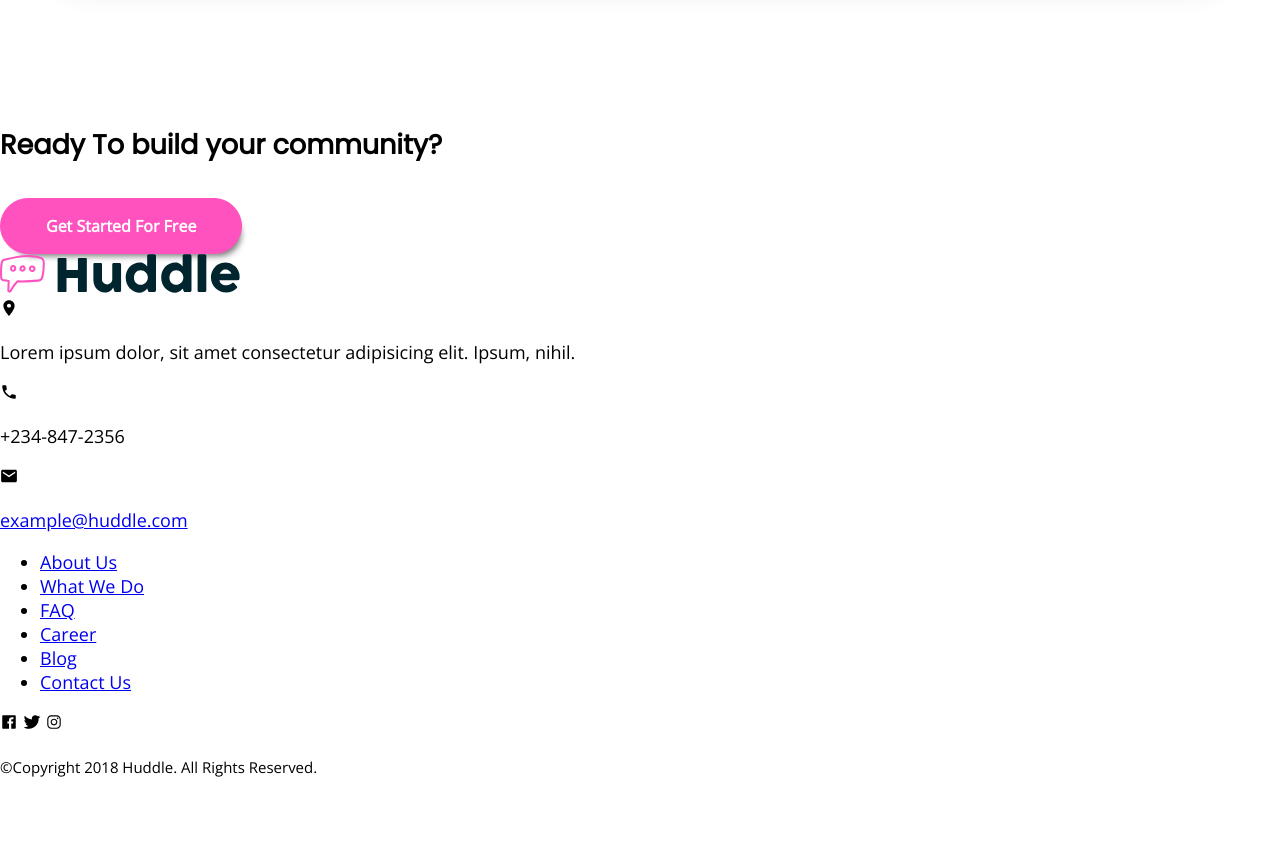
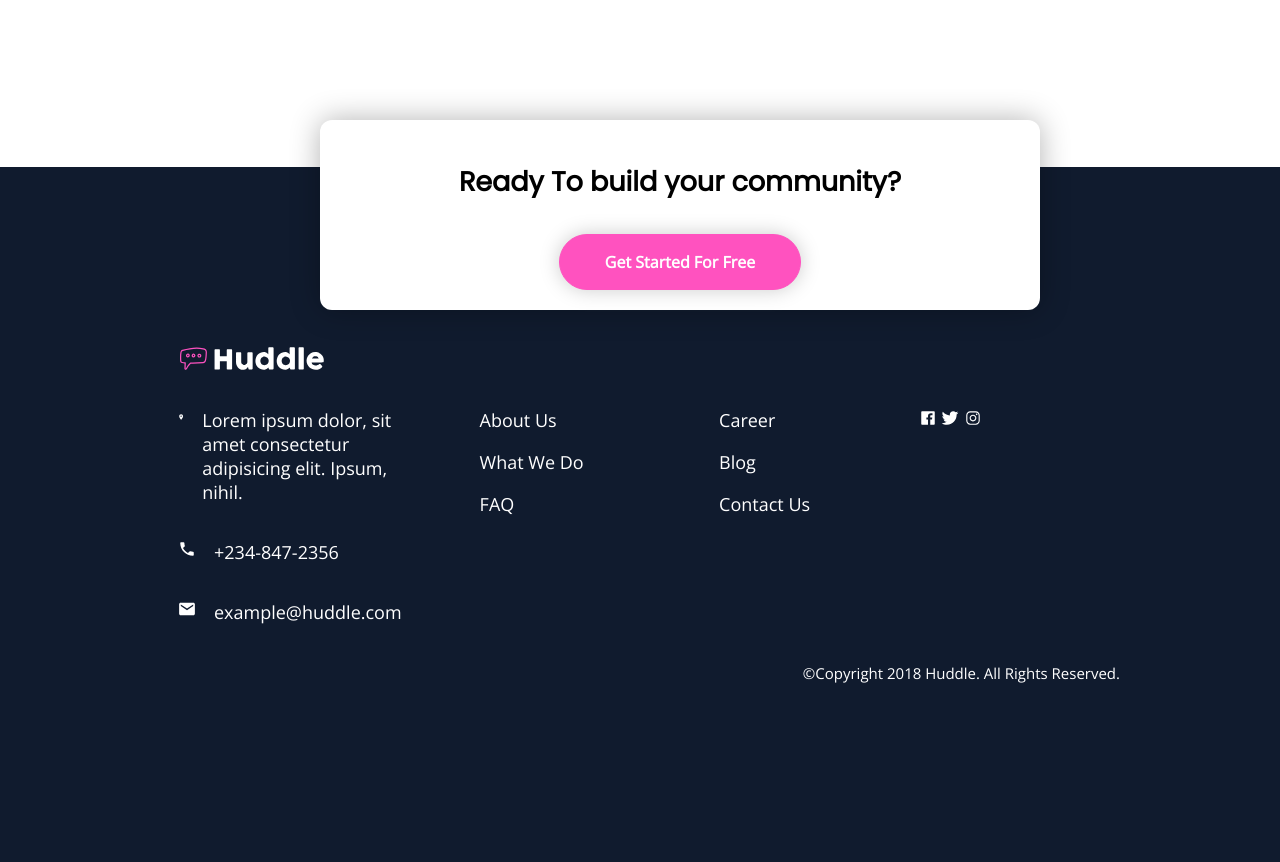
Before and after one commit to Z11mm/huddle-landing-page, a plain HTML site: page index.html in a window 1280 px wide. Shown: the part 1800-2662 px from the top of the page. Before the commit the page ends 2596 px from the top, so only its background shows below. Drawn offline with nearby package versions, Linux system fonts and the light colour scheme.

Commit message:
Completed footer layout

```diff
--- a/index.html
+++ b/index.html
@@ -94,58 +94,69 @@
 			</section>
 		</div>
 
-		<section>
-			<div class="call-to-action">
-				<h2>Ready To build your community?</h2>
-			</div>
-			<button class="button">Get Started For Free</button>
-		</section>
-
 	</main>
 
 	<footer>
-		<div class="footer-logo">
-			<img src="images/logo.svg" alt="company-logo">
+		<div class="call-to-action">
+				<h2>Ready To build your community?</h2>
+				<button class="button">Get Started For Free</button>
+		</div>
+		<div class="bg-wrapper">
+			<div class="all-footer-content">
+				<div class="footer-logo-wrapper">
+					<img class="footer-logo" src="images/footer-logo.svg" alt="company-logo">
 				</div>
 
-		<div class="location">
-			<ion-icon name="pin"></ion-icon>
+				<div class="grid-wrapper">
+					<div class="contact-flex">
+						<div class="location contact-details">
+							<ion-icon name="pin" class="icons"></ion-icon>
 							<p>
 								Lorem ipsum dolor, sit amet consectetur adipisicing elit. Ipsum, nihil.
 							</p>
 						</div>
 
-		<div class="phone">
-			<ion-icon name="call"></ion-icon>
+						<div class="phone contact-details">
+							<ion-icon name="call" class="icons"></ion-icon>
 							<p>+234-847-2356</p>
 						</div>
 
-		<div class="email">
-			<ion-icon name="mail"></ion-icon>
+						<div class="email contact-details">
+							<ion-icon name="mail" class="icons"></ion-icon>
 							<p><a href="mailto: example@huddle.com">example@huddle.com</a></p>
+						</div>
 					</div>
 
 					<div class="other-details">
-			<ul>
+						<ul class="features">
 							<li><a href="#">About Us</a></li>
 							<li><a href="#">What We Do</a></li>
 							<li><a href="#">FAQ</a></li>
+						</ul>
+					</div>
+
+					<div class="other-details">
+						<ul class="features">
 							<li><a href="#">Career</a></li>
 							<li><a href="#">Blog</a></li>
 							<li><a href="#">Contact Us</a></li>
 						</ul>
 					</div>
-		<!-- <i class="fab fa-facebook"></i>
-		<i class="fab fa-twitter"></i>
-		<i class="fab fa-instagram"></i> -->
 
+					<div style="margin: 18px">
 						<ion-icon name="logo-facebook"></ion-icon>
 						<ion-icon name="logo-twitter"></ion-icon>
 						<ion-icon name="logo-instagram"></ion-icon>
+					</div>
+				</div>
 
+				<div class="copyright">
 					<p>
 						<small>&copy;Copyright 2018 Huddle. All Rights Reserved.</small>
 					</p>
+				</div>
+			</div>
+		</div>
 	</footer>
 	<script src="https://unpkg.com/ionicons@4.5.10-0/dist/ionicons.js"></script>
 </body>
--- a/style.css
+++ b/style.css
@@ -24,7 +24,7 @@ body {
     border: 1px solid hsl(322, 100%, 66%);
     border-radius: 300px;
     text-transform: capitalize;
-    box-shadow: 5px 8px 6px -6px #777;
+    box-shadow: 0 0 20px #ccc;
 }
 
 .button-white {
@@ -38,7 +38,7 @@ body {
     border: 1px solid #fff;
     border-radius: 300px;
     text-transform: capitalize;
-    box-shadow: 5px 8px 6px -6px #777;
+    box-shadow: 0 0 10px #ccc;
 }
 
 .button:hover {
@@ -94,7 +94,8 @@ body {
 
 /* CARDS */
 .card-wrapper {
-    padding: 80px 0;
+    padding-top: 4rem;
+    padding-bottom: 10rem;
 }
 
 .cardbox {
@@ -119,3 +120,87 @@ body {
     display: flex;
     justify-content: center;
 }
+
+/* CALL TO ACTION CARD */
+.call-to-action {
+    position: absolute;
+    left: 20rem;
+    bottom: 32rem;
+    width: 50%;
+    height: auto;
+    box-shadow: 0 0 30px rgba(0, 0, 0, 0.3);
+    border-radius: 12px;
+    margin: 40px auto;
+    text-align: center;
+    padding: 20px 40px;
+    background-color: #fff;
+}
+
+/* FOOTER */
+footer {
+    position: relative;
+}
+
+.bg-wrapper {
+    background-color:#101b2e;
+}
+
+.all-footer-content {
+    padding: 10rem;
+    color: #fff;
+}
+
+.footer-logo {
+    width: 15%;
+    height: auto;
+    margin: 20px;
+    /* fill: #fff; */
+}
+
+.footer-logo-wrapper {
+    display: flex;
+}
+
+.contact-flex {
+    display: flex;
+    flex-flow: row wrap;
+}
+
+.contact-details {
+    display: flex;
+}
+
+.icons {
+    margin: 18px;
+}
+
+.email p a:link {
+    text-decoration: none;
+}
+
+.features {
+    list-style: none;
+}
+
+a {
+    color: #fff;
+}
+
+li {
+    margin: 18px;
+}
+
+.features li a:link {
+    text-decoration: none;
+}
+
+.grid-wrapper {
+    display: grid;
+    grid-template-columns: repeat(4, 1fr);
+    grid-gap: 20px;
+}
+
+.copyright {
+    display: flex;
+    justify-content: flex-end;
+}
```
Also changed, not shown: images/footer-logo.svg (added). Lines whose indentation alone changed are shown as unchanged.
